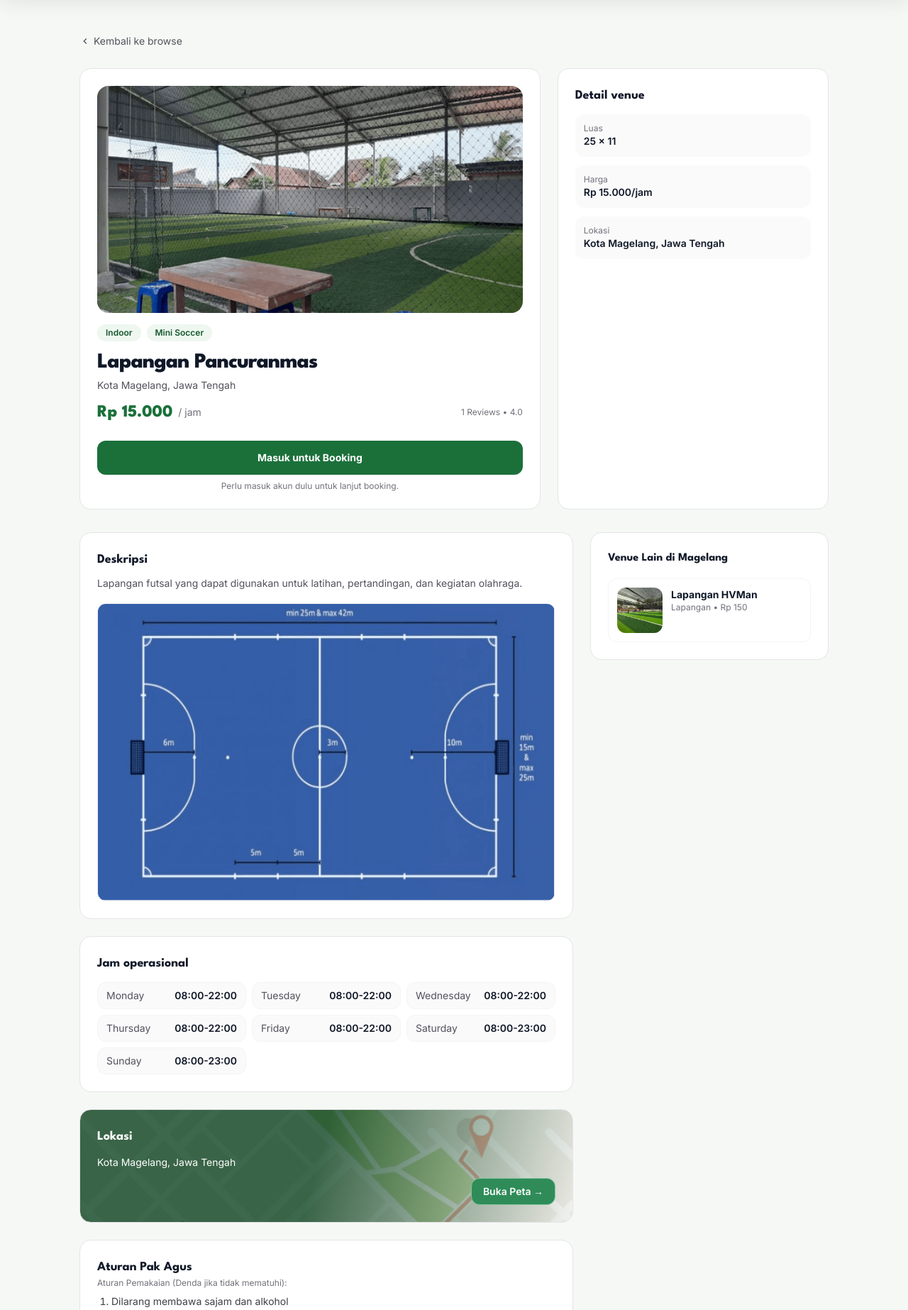
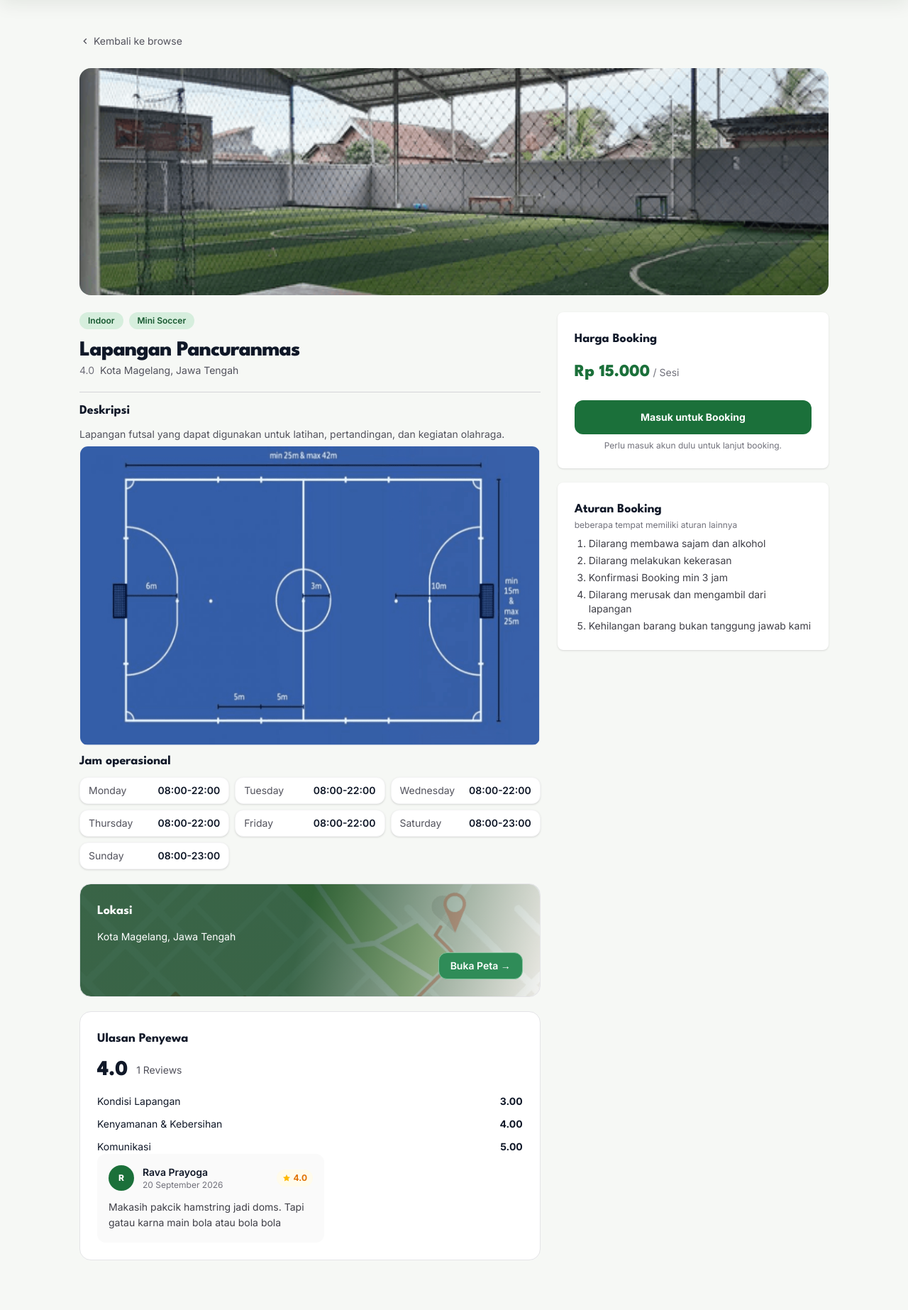
Before and after one commit to rvpny/vaygor, a PHP site: page /index.php?p=produk in a window 1280 px wide. Shown: the part 80-1926 px from the top of the page at 71% size. Run offline with PHP 8.4, Linux system fonts and the light colour scheme; data comes from the database, SQL or seed files in the repository.

Commit message:
user real

```diff
--- a/includes/navbar.php
+++ b/includes/navbar.php
@@ -75,9 +75,8 @@ $navIsAdmin = $navLoggedIn && $navRole === 'admin';
   </div>
 
   <!-- Mobile menu -->
-  <div id="mobileMenu" class="hidden px-5 sm:px-8 lg:hidden">
-    <div class="rounded-2xl bg-white/95 p-5 shadow-2xl ring-1 ring-black/5 backdrop-blur">
-      <div class="flex flex-col gap-1">
+  <div id="mobileMenu" class="hidden mb-5 px-5 sm:px-8 lg:hidden">
+    <div class="flex flex-col gap-1">
         <a href="index.php" class="rounded-xl px-4 py-3 text-sm font-semibold text-gray-800 transition hover:bg-vaygor-50 hover:text-vaygor-600">Beranda</a>
         <a href="index.php?p=browse" class="rounded-xl px-4 py-3 text-sm font-semibold text-gray-800 transition hover:bg-vaygor-50 hover:text-vaygor-600">Lapangan</a>
         <a href="index.php#venue" class="rounded-xl px-4 py-3 text-sm font-semibold text-gray-800 transition hover:bg-vaygor-50 hover:text-vaygor-600">Venue</a>
@@ -110,7 +109,6 @@ $navIsAdmin = $navLoggedIn && $navRole === 'admin';
           <?php endif; ?>
         </div>
       <?php endif; ?>
-    </div>
   </div>
 </nav>
 
--- a/pages/produk.php
+++ b/pages/produk.php
@@ -120,6 +120,22 @@ try {
 } catch (Throwable $e) {
 }
 
+// Ulasan berisi teks dari tabel bookings
+$reviews = [];
+try {
+  $stmt = $conn->prepare("SELECT b.id, b.booking_date, b.rate_service, b.rate_comfort, b.rate_place, b.review, u.name AS user_name
+        FROM bookings b
+        JOIN users u ON u.id = b.id_user
+        WHERE b.id_field = ? AND b.review IS NOT NULL AND TRIM(b.review) <> ''
+        ORDER BY b.id DESC");
+  $stmt->bind_param("i", $vid);
+  $stmt->execute();
+  $rr = $stmt->get_result();
+  while ($row = $rr->fetch_assoc()) $reviews[] = $row;
+  $stmt->close();
+} catch (Throwable $e) {
+}
+
 $userLoggedIn = !empty($_SESSION['id']);
 $bookUrl = $userLoggedIn
   ? 'index.php?p=booking&id=' . (int) $venue['id']
@@ -136,98 +152,55 @@ $bookLabel = $userLoggedIn ? 'Booking Sekarang' : 'Masuk untuk Booking';
     </a>
   </div>
 
-  <div class="mx-auto max-w-6xl px-6 sm:px-8 lg:px-12 pb-12">
-    <div class="grid gap-6 lg:grid-cols-[1.7fr_1fr]">
-      <div class="rounded-2xl border border-zinc-200 bg-white p-6">
+  <div class="mx-auto max-w-6xl px-6 sm:px-8 lg:px-12 pb-28 md:pb-12">
+    <!-- Image -->
+    <img src="<?php echo htmlspecialchars(p_img($venue), ENT_QUOTES, 'UTF-8'); ?>" alt="<?php echo htmlspecialchars($venue['name'], ENT_QUOTES, 'UTF-8'); ?>" class="rounded-2xl h-64 sm:h-80 w-full object-cover mb-6">
 
-        <!-- Image -->
-        <img src="<?php echo htmlspecialchars(p_img($venue), ENT_QUOTES, 'UTF-8'); ?>" alt="<?php echo htmlspecialchars($venue['name'], ENT_QUOTES, 'UTF-8'); ?>" class="rounded-2xl h-64 sm:h-80 w-full object-cover">
-
-        <!-- header -->
+    <div class="grid gap-6 lg:grid-cols-[1.7fr_1fr] space-y-6">
+      <!-- left col -->
+      <div class="">
+        <!-- badge kategori -->
         <div class="flex flex-wrap gap-2">
           <?php if (!empty($cats)): ?>
             <?php foreach ($cats as $cn): ?>
-              <span class="inline-block rounded-full bg-vaygor-50 px-3 py-1 text-xs font-semibold text-vaygor-700 mt-4">
+              <span class="inline-block rounded-full bg-vaygor-100 px-3 py-1 text-xs font-semibold text-vaygor-700">
                 <?php echo htmlspecialchars(ucfirst($cn), ENT_QUOTES, 'UTF-8'); ?>
               </span>
             <?php endforeach; ?>
           <?php endif; ?>
         </div>
-        <h1 class="mt-3 font-spartan text-2xl sm:text-3xl font-extrabold tracking-tight"><?php echo htmlspecialchars($venue['name'], ENT_QUOTES, 'UTF-8'); ?></h1>
-        <p class="mt-1 text-sm text-zinc-600"><?php echo htmlspecialchars($venue['location'], ENT_QUOTES, 'UTF-8'); ?></p>
-        <div class="mt-3 flex items-center gap-2">
-          <span class="font-spartan text-2xl font-extrabold text-vaygor-600"><?php echo htmlspecialchars(p_price($venue['price']), ENT_QUOTES, 'UTF-8'); ?></span>
-          <span class="text-sm text-zinc-500">/ jam</span>
-          <span class="ml-auto text-xs text-zinc-500"><?php echo (int) $ratingData['count']; ?> Reviews<?php echo $ratingData['count'] > 0 ? ' • ' . number_format($ratingData['avg'], 1) : ''; ?></span>
-        </div>
-        <a href="<?php echo htmlspecialchars($bookUrl, ENT_QUOTES, 'UTF-8'); ?>" class="mt-6 flex w-full items-center justify-center rounded-xl bg-vaygor-600 px-6 py-3.5 text-sm font-bold text-white hover:bg-vaygor-700"><?php echo htmlspecialchars($bookLabel, ENT_QUOTES, 'UTF-8'); ?></a>
-        <?php if (!$userLoggedIn): ?>
-          <p class="mt-2 text-center text-xs text-zinc-500">Perlu masuk akun dulu untuk lanjut booking.</p>
-        <?php else: ?>
-          <p class="mt-2 text-center text-xs text-zinc-500">Cek jadwal di bawah sebelum booking.</p>
-        <?php endif; ?>
+        <!-- Header -->
+        <h1 class="mt-3 font-spartan text-3xl font-extrabold tracking-tight"><?php echo htmlspecialchars($venue['name'], ENT_QUOTES, 'UTF-8'); ?></h1>
+
+        <div class="flex items-center gap-2 mb-5">
+
+          <p class="text-sm text-zinc-500"><?= $ratingData['count'] > 0 ? number_format($ratingData['avg'], 1) : ''; ?></p>
+          <p class="text-sm text-zinc-600"><?php echo htmlspecialchars($venue['location'], ENT_QUOTES, 'UTF-8'); ?></p>
         </div>
 
+        <hr class="border-zinc-300 my-3">
+        <!-- description -->
+        <h2 class="font-spartan text-lg font-bold my-2">Deskripsi</h2>
+        <p class="text-sm leading-relaxed text-zinc-600"><?php echo htmlspecialchars($venue['description'] ?? 'Lapangan futsal di Magelang.', ENT_QUOTES, 'UTF-8'); ?></p>
+        <img src="assets/images/lapangan.png" alt="Denah" class="my-1 w-full rounded-xl border border-zinc-100">
 
-      <!-- detail -->
-      <div class="rounded-2xl border border-zinc-200 bg-white p-6">
-        <h2 class="font-spartan text-lg font-bold">Detail venue</h2>
-        <dl class="mt-3 grid gap-3 text-sm">
-          <div class="rounded-xl bg-zinc-50 p-3">
-            <dt class="text-xs text-zinc-500">Luas</dt>
-            <dd class="font-semibold">25 x 11</dd>
-          </div>
-          <div class="rounded-xl bg-zinc-50 p-3">
-            <dt class="text-xs text-zinc-500">Harga</dt>
-            <dd class="font-semibold"><?php echo htmlspecialchars(p_price($venue['price']), ENT_QUOTES, 'UTF-8'); ?>/jam</dd>
-          </div>
-          <div class="rounded-xl bg-zinc-50 p-3">
-            <dt class="text-xs text-zinc-500">Lokasi</dt>
-            <dd class="font-semibold"><?php echo htmlspecialchars($venue['location'], ENT_QUOTES, 'UTF-8'); ?></dd>
-          </div>
-        </dl>
-      </div>
-    </div>
-
-    <div class="mt-8 grid gap-6 lg:grid-cols-3">
-      <div class="lg:col-span-2 space-y-6">
-        <div class="rounded-2xl border border-zinc-200 bg-white p-6">
-          <h2 class="font-spartan text-lg font-bold">Deskripsi</h2>
-          <p class="mt-2 text-sm leading-relaxed text-zinc-600"><?php echo htmlspecialchars($venue['description'] ?? 'Lapangan futsal di Magelang.', ENT_QUOTES, 'UTF-8'); ?></p>
-          <img src="assets/images/lapangan.png" alt="Denah" class="mt-4 w-full rounded-xl border border-zinc-100">
-        </div>
-
-
-
-        <div class="rounded-2xl border border-zinc-200 bg-white p-6">
-          <h2 class="font-spartan text-lg font-bold">Jam operasional</h2>
+        <!-- operasi -->
+        <h2 class="font-spartan text-lg font-bold my-2">Jam operasional</h2>
         <?php if (!empty($scheds)): ?>
-            <div class="mt-3 grid grid-cols-2 sm:grid-cols-3 gap-2 text-sm">
+          <div class="grid grid-cols-2 sm:grid-cols-3 gap-2 text-sm">
             <?php foreach ($scheds as $s): ?>
-                <div class="rounded-xl border border-zinc-100 bg-zinc-50 px-3 py-2 flex justify-between"><span class="text-zinc-600"><?php echo htmlspecialchars($s['day_of_week'], ENT_QUOTES, 'UTF-8'); ?></span><span class="font-semibold"><?php echo htmlspecialchars(substr($s['open_time'], 0, 5), ENT_QUOTES, 'UTF-8'); ?>-<?php echo htmlspecialchars(substr($s['close_time'], 0, 5), ENT_QUOTES, 'UTF-8'); ?></span></div>
+              <div class="rounded-xl border shadow-sm border-zinc-100 bg-white px-3 py-2 flex justify-between"><span class="text-zinc-600"><?php echo htmlspecialchars($s['day_of_week'], ENT_QUOTES, 'UTF-8'); ?></span><span class="font-semibold"><?php echo htmlspecialchars(substr($s['open_time'], 0, 5), ENT_QUOTES, 'UTF-8'); ?>-<?php echo htmlspecialchars(substr($s['close_time'], 0, 5), ENT_QUOTES, 'UTF-8'); ?></span></div>
             <?php endforeach; ?>
           </div>
         <?php else: ?>
           <p class="text-sm text-zinc-600">Jadwal belum tersedia.</p>
         <?php endif; ?>
-        </div>
 
-        <div class="rounded-2xl border border-zinc-200 bg-white p-6 bg-[linear-gradient(105deg,rgba(18,71,38,0.82)_48%,rgba(232,233,232,0.55)_100%),url('assets/images/maps.png')] bg-cover bg-center text-white flex flex-col">
+        <!-- maps -->
+        <div class="my-5 rounded-2xl border border-zinc-200 bg-white p-6 bg-[linear-gradient(105deg,rgba(18,71,38,0.82)_48%,rgba(232,233,232,0.55)_100%),url('assets/images/maps.png')] bg-cover bg-center text-white flex flex-col">
           <h2 class="font-spartan text-lg font-bold">Lokasi</h2>
           <p class="mt-3 text-sm"><?= htmlspecialchars($venue['location'], ENT_QUOTES, 'UTF-8'); ?></p>
           <a href="https://www.google.com/maps/search/?api=1&query=<?php echo urlencode($venue['name'] . ' Magelang'); ?>" target="_blank" rel="noopener" class="mt-3 ml-auto inline-flex rounded-xl border border-vaygor-300 bg-vaygor-500 px-4 py-2 text-sm font-semibold hover:text-vaygor-600 hover:bg-vaygor-100">Buka Peta →</a>
-        </div>
-
-        <div class="rounded-2xl border border-zinc-200 bg-white p-6">
-          <h2 class="font-spartan text-lg font-bold">Aturan Pak Agus</h2>
-          <p class="text-xs text-zinc-500">Aturan Pemakaian (Denda jika tidak mematuhi):</p>
-          <ol class="mt-2 list-decimal pl-5 space-y-1 text-sm text-zinc-700">
-            <li>Dilarang membawa sajam dan alkohol</li>
-            <li>Dilarang melakukan kekerasan</li>
-            <li>Konfirmasi Booking min 3 jam</li>
-            <li>Dilarang merusak dan mengambil dari lapangan</li>
-            <li>Kehilangan barang bukan tanggung jawab kami</li>
-          </ol>
         </div>
 
         <div id="ulasan" class="rounded-2xl border border-zinc-200 bg-white p-6">
@@ -243,46 +216,115 @@ $bookLabel = $userLoggedIn ? 'Booking Sekarang' : 'Masuk untuk Booking';
               <div class="flex justify-between text-sm"><span>Komunikasi</span><b><?php echo number_format($ratingData['service'], 2); ?></b></div>
             </div>
           <?php else: ?>
-            <p class="mt-3 text-sm text-zinc-500">Belum ada ulasan untuk lapangan ini. Jadilah yang pertama setelah main!</p>
+            <p class="mt-3 text-sm text-zinc-500">Belum ada ulasan untuk lapangan ini. Jadilah yang pertama!</p>
           <?php endif; ?>
-          <div class="mt-6 rounded-xl bg-zinc-50 p-4">
-            <div class="flex gap-3">
-              <span class="flex h-9 w-9 items-center justify-center rounded-full bg-vaygor-600 text-xs font-extrabold text-white">B</span>
-              <div>
-                <p class="text-sm font-semibold">@Basis nama tengahku</p>
-                <p class="text-xs text-zinc-500">07 Agustus 2026</p>
+          <?php if (!empty($reviews)):
+            function review_card($rv)
+            {
+              $initial = mb_strtoupper(mb_substr(trim($rv['user_name']), 0, 1));
+              $avg = ($rv['rate_service'] > 0) ? round(($rv['rate_service'] + $rv['rate_comfort'] + $rv['rate_place']) / 3, 1) : 0;
+              $date = date('d F Y', strtotime($rv['booking_date']));
+              ?>
+              <div class="w-[320px] flex-shrink-0 rounded-xl bg-zinc-50 p-4">
+                <div class="flex items-center gap-3">
+                  <span class="flex h-9 w-9 items-center justify-center rounded-full bg-vaygor-600 text-xs font-extrabold text-white"><?php echo htmlspecialchars($initial, ENT_QUOTES, 'UTF-8'); ?></span>
+                  <div class="flex-1 min-w-0">
+                    <p class="text-sm font-semibold truncate"><?php echo htmlspecialchars($rv['user_name'], ENT_QUOTES, 'UTF-8'); ?></p>
+                    <p class="text-xs text-zinc-500"><?php echo htmlspecialchars($date, ENT_QUOTES, 'UTF-8'); ?></p>
+                  </div>
+                  <?php if ($avg > 0): ?>
+                    <span class="inline-flex flex-shrink-0 items-center gap-1 rounded-full bg-amber-50 px-2 py-1 text-xs font-bold text-amber-600">
+                      <svg class="h-3 w-3 fill-amber-400" viewBox="0 0 24 24"><path d="M12 2l3.09 6.26L22 9.27l-5 4.87 1.18 6.88L12 17.77l-6.18 3.25L7 14.14 2 9.27l6.91-1.01L12 2z" /></svg>
+                      <?php echo number_format($avg, 1); ?>
+                    </span>
+                  <?php endif; ?>
+                </div>
+                <p class="mt-3 text-sm leading-relaxed text-zinc-700 whitespace-pre-line"><?php echo htmlspecialchars(trim($rv['review']), ENT_QUOTES, 'UTF-8'); ?></p>
+              </div>
+              <?php
+            }
+          ?>
+            <!-- Review pertama, tampil 1 default -->
+            <?php review_card($reviews[0]); ?>
+
+            <?php if (count($reviews) > 1): ?>
+              <div class="mt-4">
+                <button type="button" id="btnShowReviews" class="inline-flex items-center gap-2 rounded-xl border border-vaygor-200 bg-white px-4 py-2 text-sm font-bold text-vaygor-600 transition hover:bg-vaygor-50">
+                  <span id="lblShowReviews">Lihat semua ulasan (<?php echo count($reviews); ?>)</span>
+                  <svg id="iconShowReviews" class="h-4 w-4 transition duration-200" viewBox="0 0 24 24" fill="none" stroke="currentColor" stroke-width="2.5" stroke-linecap="round" stroke-linejoin="round"><path d="M6 9l6 6 6-6" /></svg>
+                </button>
+                <div id="allReviews" class="mt-4 hidden overflow-x-auto pb-2">
+                  <div class="flex gap-4">
+                    <?php foreach ($reviews as $rv): review_card($rv); endforeach; ?>
                   </div>
                 </div>
-            <p class="mt-3 text-sm">WOYY itu danis suruh pulang cok... ganggu ae</p>
-            <div class="mt-3 rounded-xl bg-white p-3 border border-zinc-100">
-              <p class="text-xs font-semibold">Balasan dari Lapangan Pancuranmas (P.Agus):</p>
-              <p class="text-sm">Bayar harus dikejar dulu sampai masjid lu, untung tertangkap kau SUKI!!!</p>
               </div>
+            <?php endif; ?>
+          <?php else: ?>
+            <p class="mt-3 text-sm text-zinc-500"><?php echo $ratingData['count'] > 0 ? 'Belum ada ulasan tertulis untuk lapangan ini.' : 'Belum ada ulasan untuk lapangan ini. Jadilah yang pertama!'; ?></p>
+          <?php endif; ?>
+          <script>
+            (function () {
+              var btn = document.getElementById('btnShowReviews');
+              var box = document.getElementById('allReviews');
+              if (!btn || !box) return;
+              var icon = document.getElementById('iconShowReviews');
+              var lbl = document.getElementById('lblShowReviews');
+              btn.addEventListener('click', function () {
+                var open = box.classList.toggle('hidden') === false;
+                btn.classList.add(open ? 'bg-vaygor-50' : 'bg-white');
+                if (icon) icon.classList.toggle('rotate-180', open);
+                lbl.textContent = open ? 'Tutup ulasan' : 'Lihat semua ulasan (<?php echo count($reviews); ?>)';
+              });
+            })();
+          </script>
         </div>
-          <a href="#ulasan" class="mt-4 inline-flex text-sm font-semibold text-vaygor-600">Lihat semua ulasan</a>
+
+      </div>
+
+      <!-- right col -->
+      <div class="flex flex-col gap-5">
+        <div class="hidden lg:block rounded-lg shadow-sm bg-white p-6">
+          <h2 class="font-spartan font-black- text-lg font-bold mb-4">Harga Booking</h2>
+          <span class="font-spartan text-2xl font-extrabold text-vaygor-600"><?php echo htmlspecialchars(p_price($venue['price']), ENT_QUOTES, 'UTF-8'); ?></span> <span class="text-sm text-zinc-500">/ Sesi</span>
+          <a href="<?php echo htmlspecialchars($bookUrl, ENT_QUOTES, 'UTF-8'); ?>" class="mt-6 flex w-full items-center justify-center rounded-xl bg-vaygor-600 px-6 py-3.5 text-sm font-bold text-white hover:bg-vaygor-700"><?php echo htmlspecialchars($bookLabel, ENT_QUOTES, 'UTF-8'); ?></a>
+          <?php if (!$userLoggedIn): ?>
+            <p class="mt-2 text-center text-xs text-zinc-500">Perlu masuk akun dulu untuk lanjut booking.</p>
+          <?php else: ?>
+            <p class="mt-2 text-center text-xs text-zinc-500">Cek jadwal di bawah sebelum booking.</p>
+          <?php endif; ?>
+        </div>
+
+        <div class="rounded-lg shadow-sm bg-white p-6">
+          <h2 class="font-spartan text-lg font-bold">Aturan Booking</h2>
+          <p class="text-xs text-zinc-500">beberapa tempat memiliki aturan lainnya</p>
+          <ol class="mt-2 list-decimal pl-5 space-y-1 text-sm text-zinc-700">
+            <li>Dilarang membawa sajam dan alkohol</li>
+            <li>Dilarang melakukan kekerasan</li>
+            <li>Konfirmasi Booking min 3 jam</li>
+            <li>Dilarang merusak dan mengambil dari lapangan</li>
+            <li>Kehilangan barang bukan tanggung jawab kami</li>
+          </ol>
+        </div>
+
+      </div>
+
+    </div>
+
   </div>
 </div>
 
-      <div>
-        <div class="rounded-2xl border border-zinc-200 bg-white p-6">
-          <h3 class="font-spartan font-bold">Venue Lain di Magelang</h3>
-          <?php if (empty($other)): ?>
-            <p class="text-sm text-zinc-500 mt-2">Tidak ada venue lain.</p>
-            <?php else: foreach ($other as $o):
-              $ocats = $catMap[$o['id']] ?? [];
-              $olabel = !empty($ocats) ? implode(', ', array_slice($ocats, 0, 2)) : 'Lapangan';
-              ?>
-              <a href="index.php?p=produk&id=<?php echo (int) $o['id']; ?>" class="mt-4 flex gap-3 rounded-xl border border-zinc-100 p-3 hover:border-vaygor-600">
-                <img src="<?php echo htmlspecialchars(p_img($o), ENT_QUOTES, 'UTF-8'); ?>" alt="" class="h-16 w-16 rounded-xl object-cover">
-                <div>
-                  <p class="text-sm font-bold"><?php echo htmlspecialchars($o['name'], ENT_QUOTES, 'UTF-8'); ?></p>
-                  <p class="text-xs text-zinc-500"><?php echo htmlspecialchars($olabel, ENT_QUOTES, 'UTF-8'); ?> • <?php echo htmlspecialchars(p_price($o['price']), ENT_QUOTES, 'UTF-8'); ?></p>
+<!-- Sticky booking bar (mobile only) -->
+<div class="fixed inset-x-0 bottom-0 z-50 border-t border-zinc-200 bg-white/95 p-6  backdrop-blur lg:hidden shadow-[0_-4px_20px_rgba(0,0,0,0.08)]">
+  <h1 class="my-2 font-spartan text-3xl font-extrabold tracking-tight"><?php echo htmlspecialchars($venue['name'], ENT_QUOTES, 'UTF-8'); ?></h1>
+  <div class="mx-auto flex max-w-6xl items-center justify-between gap-3">
+    <div class="min-w-0">
+      <p class="text-[11px] font-semibold uppercase tracking-wide text-zinc-500">Harga Booking</p>
+      <p class="font-spartan text-3xl font-extrabold leading-tight text-vaygor-600"><?php echo htmlspecialchars(p_price($venue['price']), ENT_QUOTES, 'UTF-8'); ?> <span class="text-xs font-medium text-zinc-400">/ Sesi</span></p>
     </div>
-              </a>
-          <?php endforeach;
-          endif; ?>
+    <a href="<?php echo htmlspecialchars($bookUrl, ENT_QUOTES, 'UTF-8'); ?>" class="flex items-center justify-center gap-2 rounded-xl bg-vaygor-600 px-5 py-3 text-sm font-bold text-white shadow-lg shadow-vaygor-600/30 transition active:scale-[0.98]"><?php echo htmlspecialchars($bookLabel, ENT_QUOTES, 'UTF-8'); ?></a>
   </div>
+  <hr class="border-zinc-200 my-6">
 </div>
-    </div>
-  </div>
-</div>
+
+<?php require_once 'includes/footer.php'; ?>
```
Also changed, not shown: pages/beranda.php (+6 -23 lines), pages/browse.php (+68 -32 lines), pages/booking(pakai punya yopi).php (renamed from pages/booking.php). Lines whose indentation alone changed are shown as unchanged.
